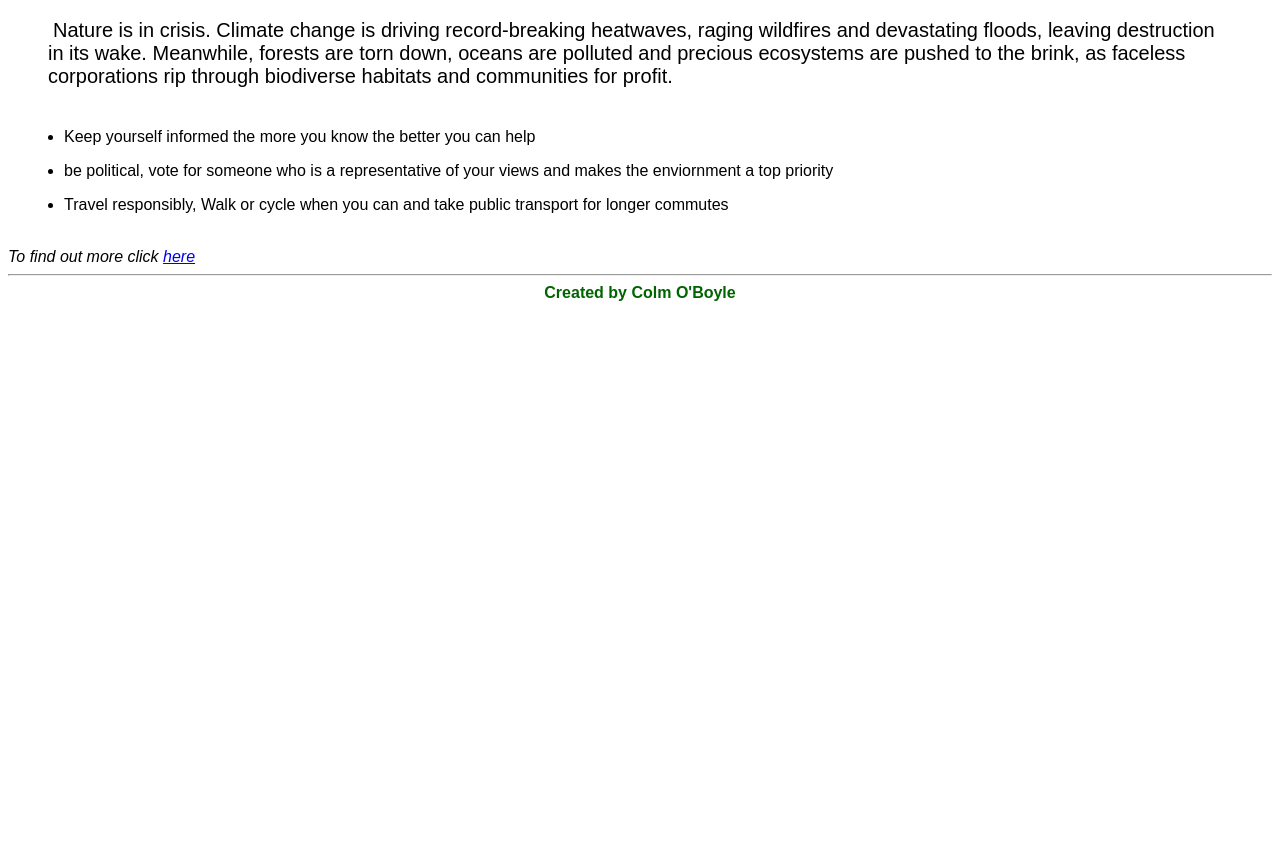
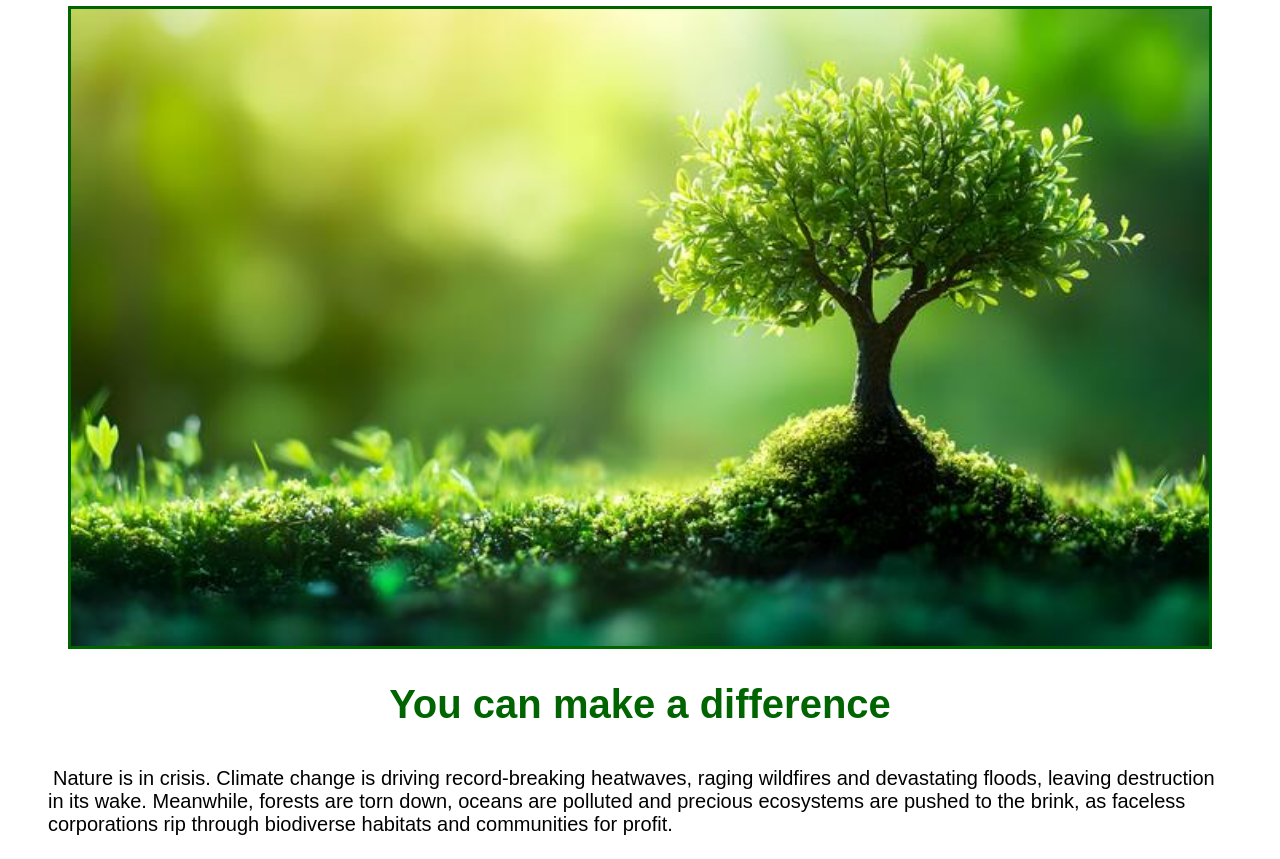
Before and after one commit to Colm121/felabwork, a plain HTML site: page lab1/index.html in a window 1280 px wide. Shown: the part 93-952 px from the top of the page. Before the commit the page ends 800 px from the top, so only its background shows below. Drawn offline with Linux system fonts and the light colour scheme.

Commit message:
2nd full test

```diff
--- a/lab1/index.html
+++ b/lab1/index.html
@@ -8,7 +8,8 @@
         <link rel="stylesheet" href="styles.css">
     </head>
     <body>
-
+        <img src="nature.jpeg">
+        <h2>You can make a difference</h2>
         <p>Nature is in crisis. Climate change is driving record-breaking heatwaves, raging wildfires and devastating floods, leaving destruction in its wake. Meanwhile, forests are torn down, oceans are polluted and precious ecosystems are pushed to the brink, as faceless corporations rip through biodiverse habitats and communities for profit.</p>
 
         <ul>
@@ -18,6 +19,6 @@
         </ul><br>
         <i>To find out more click <a href="page2.html">here</a></i>
         <br><hr>
-        <footer>Created by Colm O'Boyle</footer>
+        <footer>Created by Colm O'Boyle (K00182804)</footer>
     </body>
 </html>
--- a/lab1/styles.css
+++ b/lab1/styles.css
@@ -9,6 +9,11 @@ body{
 h1{
     font-size: 40px;
     color: darkgreen;
+}
+h2{
+    font-size: 40px;
+    color: darkgreen;
+    text-align: center;
 }
 p{
     font-size: 20px;
@@ -23,3 +28,15 @@ footer{
     font-weight: bold;
     color: darkgreen;
 }
+img{
+    display: block;
+    margin-left: auto;
+    margin-right: auto;
+    width: 90%;
+    border: 3px;
+    border-color: darkgreen;
+    border-style: solid;
+}
+hr{
+    color: darkgreen;
+}
```
Also changed, not shown: lab1/page2.html (+3 -2 lines), lab1/nature.jpeg (added).
